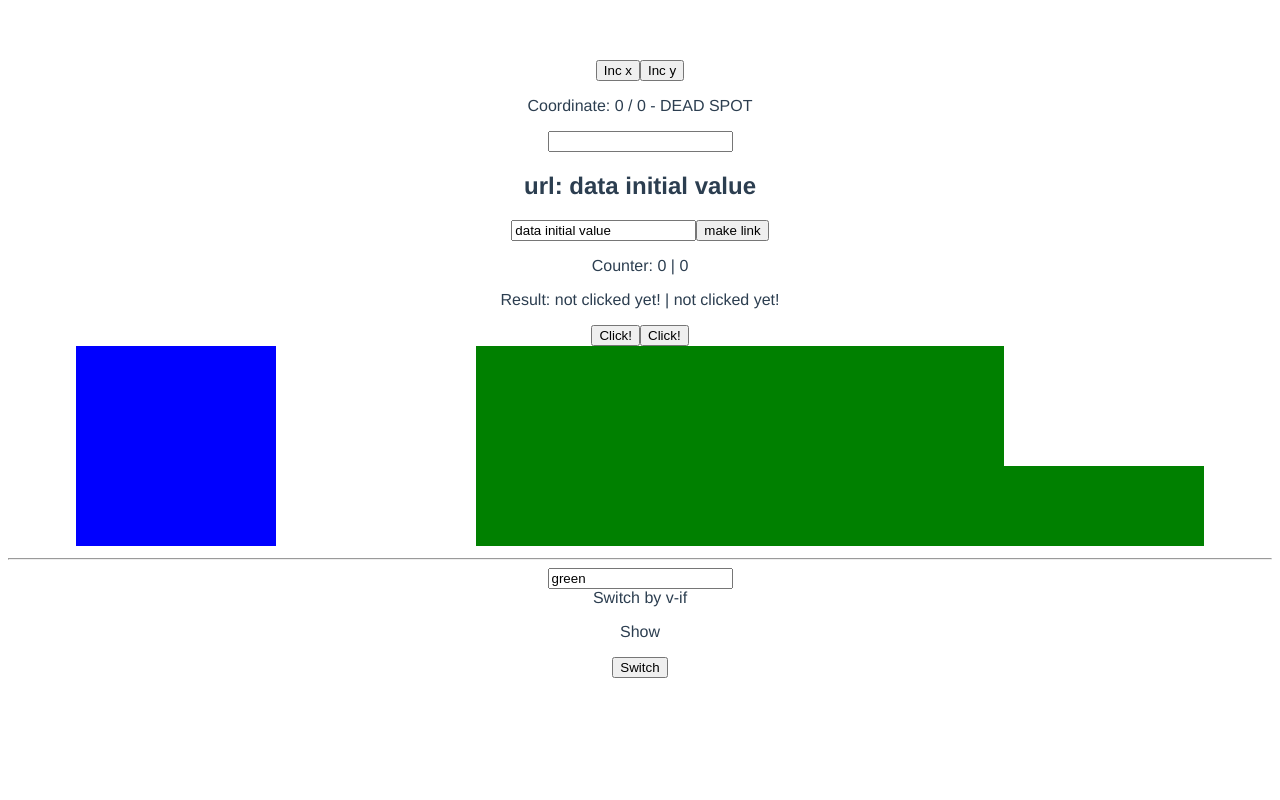
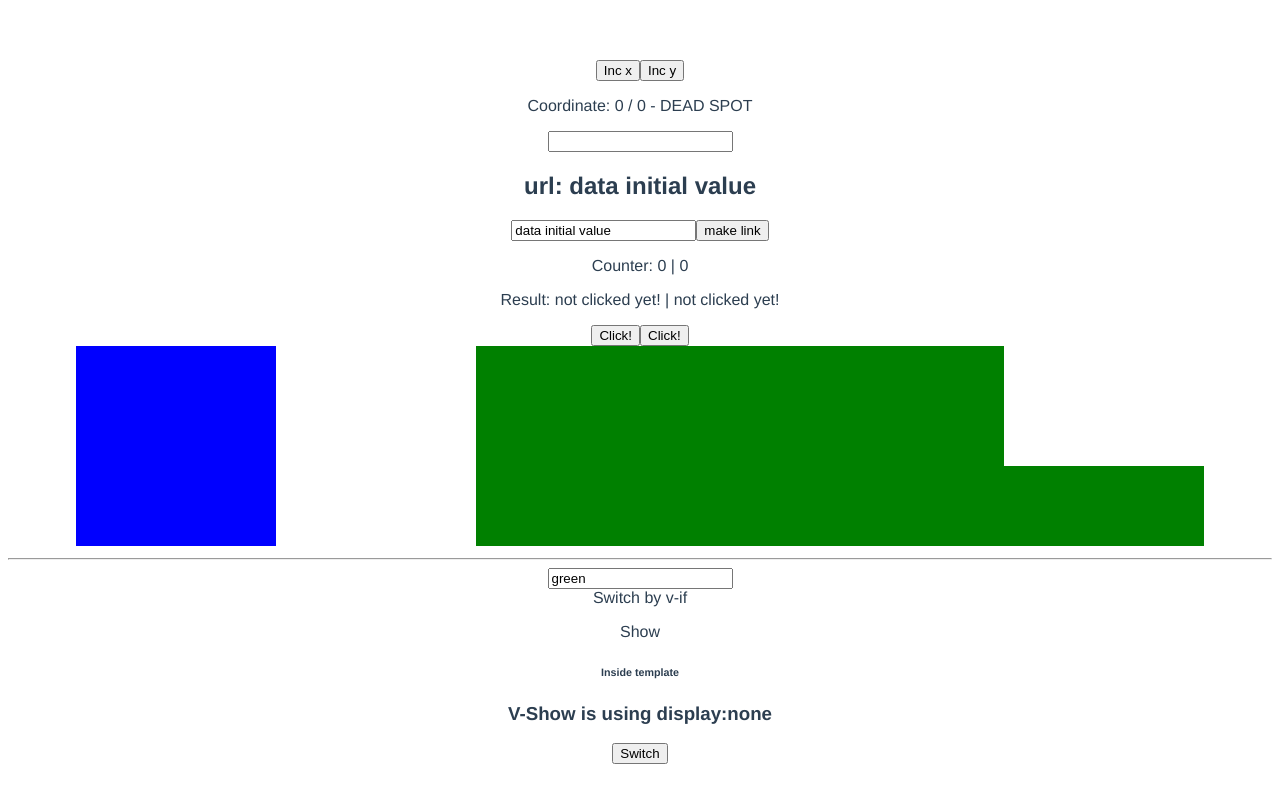
Before and after one commit to rowaxl/vue_super_sample, a Vue app: page / in a window 1280 px wide. Both pictures are taken after a click on the button "Switch". Built offline with nearby package versions, Linux system fonts and the light colour scheme.

Commit message:
using v-show

```diff
--- a/src/components/Rendering.vue
+++ b/src/components/Rendering.vue
@@ -3,6 +3,12 @@
         Switch by v-if
         <p v-if="show">Show</p>
         <p v-else-if="!show">Unshown</p>
+
+        <template v-if="show">
+            <h6>Inside template</h6>
+        </template>
+
+        <h3 v-show="show">V-Show is using display:none </h3>
         <button @click="show = !show">Switch</button>
     </div>
 </template>
```
